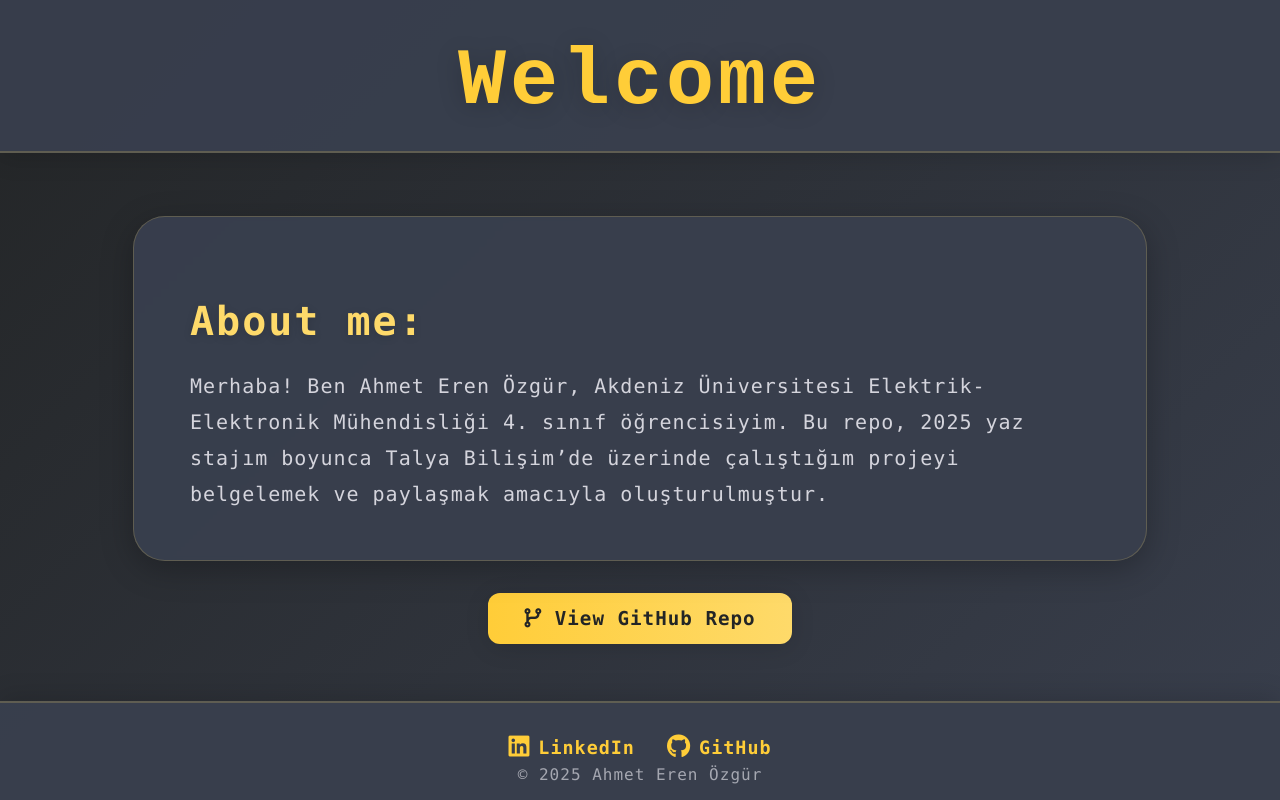
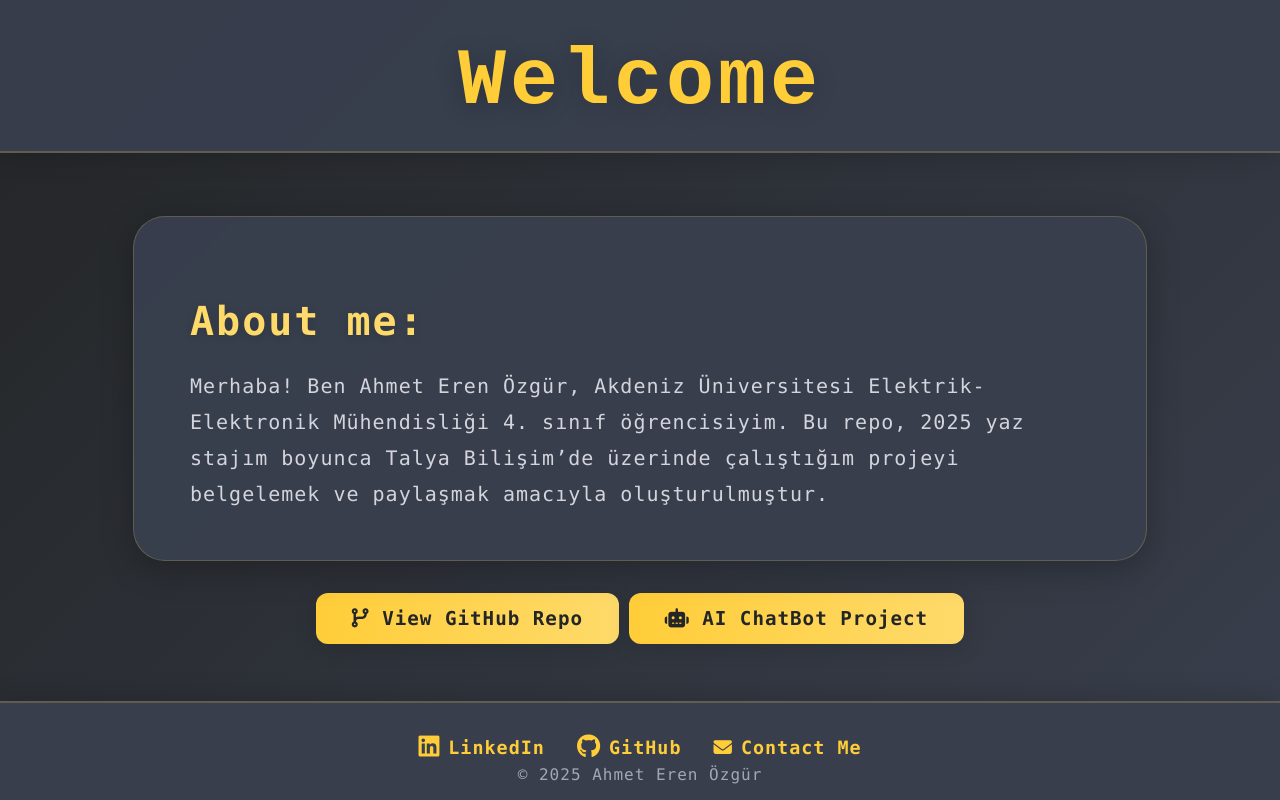
Before and after one commit to ErenOzgur/welcome, a plain HTML site: page index.html in a window 1280 px wide. Drawn offline with Linux system fonts and the light colour scheme; a script that the page names is missing.

Commit message:
added new project and contact buttons

```diff
--- a/index.html
+++ b/index.html
@@ -41,6 +41,13 @@
         >
           <span class="fa-solid fa-code-branch"></span> View GitHub Repo
         </a>
+        <a
+          class="repo-btn"
+          href="https://github.com/ErenOzgur/aiChatBot"
+          target="_blank"
+        >
+          <span class="fa-solid fa-robot"></span> AI ChatBot Project
+        </a>
       </div>
     </div>
 
@@ -54,6 +61,9 @@
         <a href="https://github.com/ErenOzgur">
           <span class="fa-brands fa-github"></span> GitHub
         </a>
+        <a href="mailto:ahmeterenozgur@gmail.com">
+          <span class="fa-solid fa-envelope"></span> Contact Me
+        </a>
       </div>
       <div class="copyright">&copy; 2025 Ahmet Eren Özgür</div>
     </div>
```
